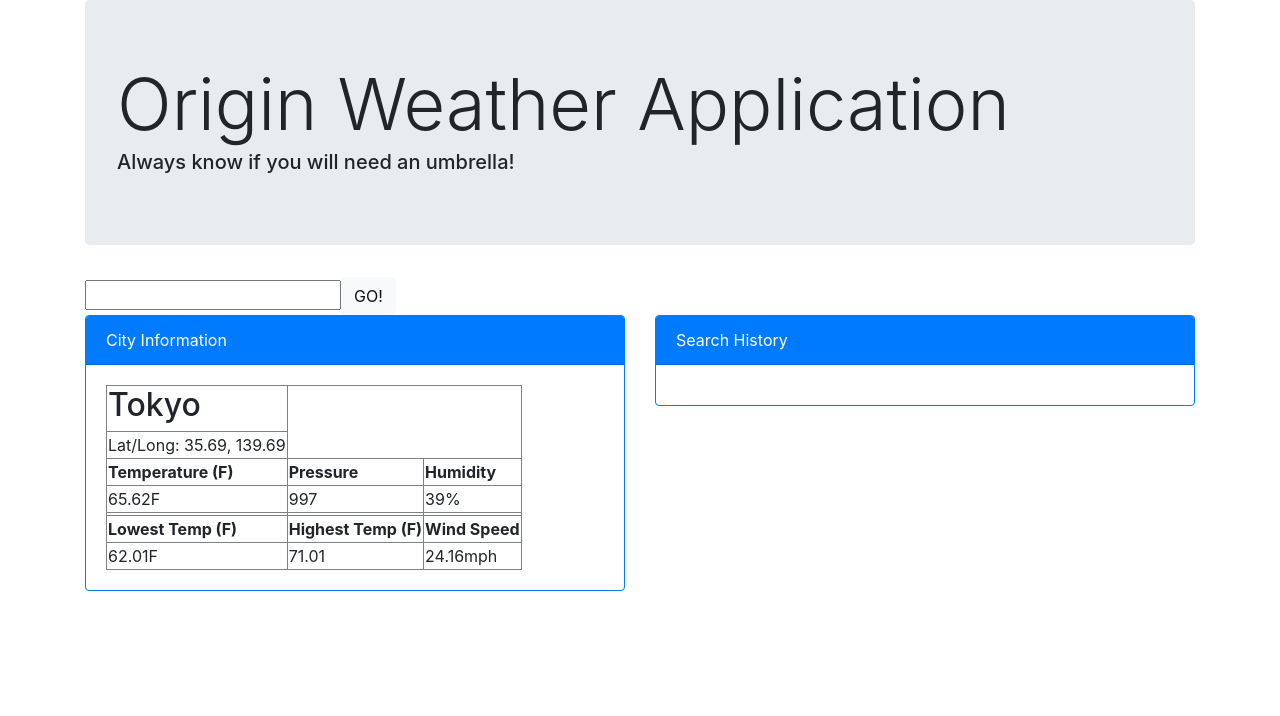
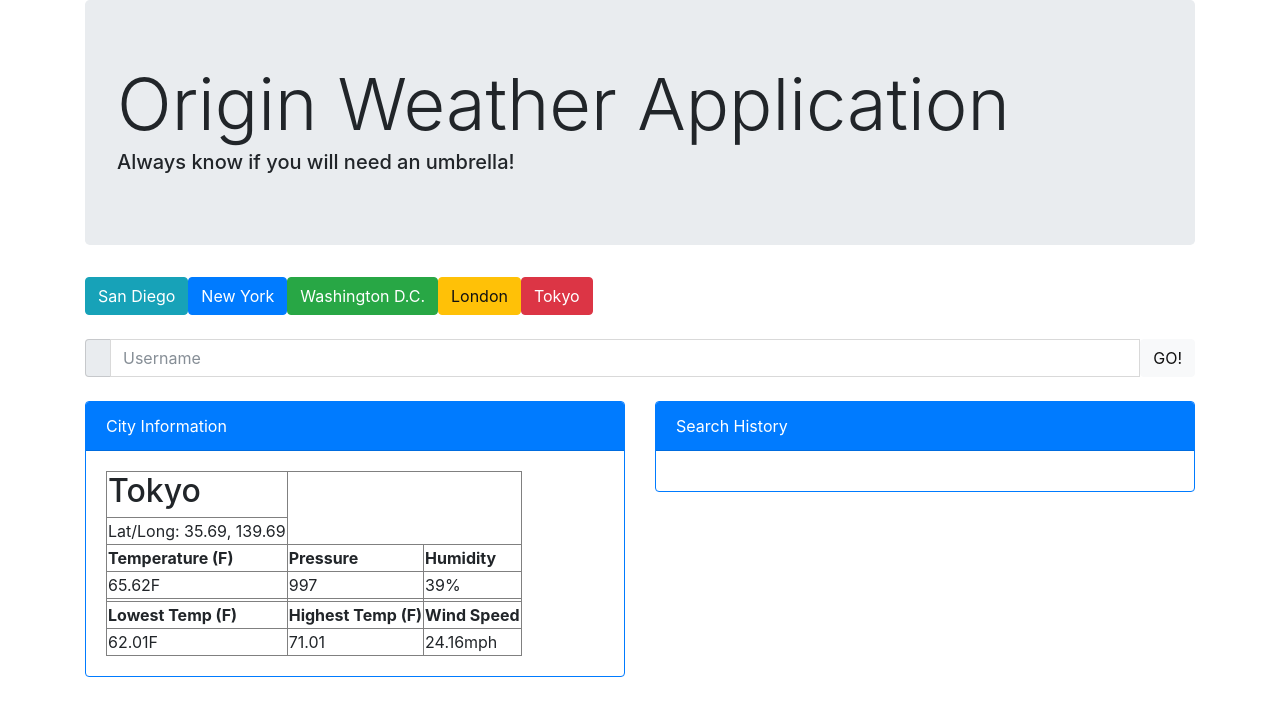
Before and after one commit to alexkmartinez77/startnow-react200-weather-app, a React app: page / in a window 1280 px wide. Shown: the top 716 px of the page. Built offline with nearby package versions, Linux system fonts and the light colour scheme.

Commit message:
Added buttons for prepopulated data

```diff
--- a/src/js/app.jsx
+++ b/src/js/app.jsx
@@ -2,17 +2,23 @@ import React from 'react';
 import CityInfo from './components/CityInfo/CityInfo';
 import SearchHx from './components/SearchHx/SearchHx';
 import SearchBar from './components/SearchBar/SearchBar';
+import Prepopulated from './components/Prepopulated/Prepopulated';
 
 export default class App extends React.Component {
   render() {
     return (
       <div className='container'>
-        <div className='jumbotron' >
+        <div className='jumbotron'>
           <h3 className='display-3'>Origin Weather Application</h3>
           <h5>Always know if you will need an umbrella!</h5>
         </div>
-        <div className='row justify-content-center'>
-          <div className='col-12'>
+        <div className='row'>
+          <div className='col-12 col-md-12 mb-4'>
+            <Prepopulated/>
+          </div>
+        </div>
+        <div className='row'>
+          <div className='col-12 col-md-12 mb-4'>
             <SearchBar/>
           </div>
         </div>
--- a/src/js/components/Prepopulated/Prepopulated.jsx
+++ b/src/js/components/Prepopulated/Prepopulated.jsx
@@ -0,0 +1,16 @@
+import React from 'react';
+
+export default class Prepopulated extends React.Component{
+
+render(){
+    return(
+        <div>
+            <button type="button" class="btn btn-info">San Diego</button>
+            <button type="button" class="btn btn-primary">New York</button>
+            <button type="button" class="btn btn-success">Washington D.C.</button>
+            <button type="button" class="btn btn-warning">London</button>
+            <button type="button" class="btn btn-danger">Tokyo</button>
+        </div>
+    );
+    }
+}
--- a/src/js/components/SearchBar/SearchBar.jsx
+++ b/src/js/components/SearchBar/SearchBar.jsx
@@ -5,8 +5,12 @@ export default class SearchBar extends React.Component{
 render(){
     return(
     <div>
-        <input></input>
+        <div class="input-group">
+        <span class="input-group-addon" id="sizing-addon2"></span>
+        <input type="text" class="form-control" placeholder="Username" aria-describedby="sizing-addon2"></input>
         <button type='button' type="button" class="btn btn-light">GO!</button>
+        </div>
+
     </div>
     );
 }
```
